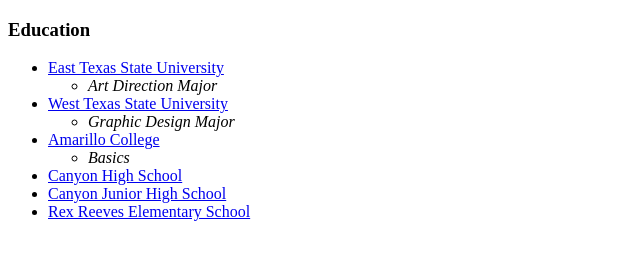
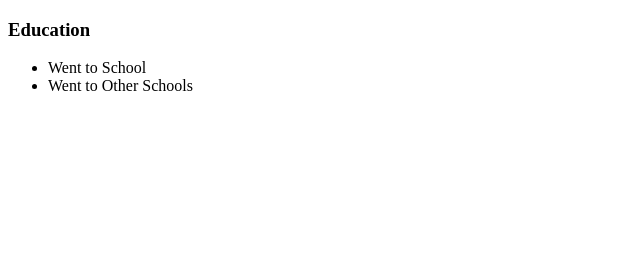
Before and after one commit to Pmurr123/site, a plain HTML site: page education.html in a window 1280 px wide. Shown: the whole page, without its empty margins (0-640 px from the left). Drawn offline with Linux system fonts and the light colour scheme.

Commit message:
Update education.html

```diff
--- a/education.html
+++ b/education.html
@@ -7,24 +7,8 @@
   <body>
     <h3>Education</h3>
     <ul>
-      <li><a href="https://new.tamuc.edu/">East Texas State University</a>
-        <ul>
-          <li><em>Art Direction Major</em></li>
-        </ul>
-      </li>
-      <li><a href="https://www.wtamu.edu/">West Texas State University</a>
-        <ul>
-          <li><em>Graphic Design Major</em></li>
-        </ul>
-      </li>
-      <li><a href="https://www.actx.edu/">Amarillo College</a>
-        <ul>
-          <li><em>Basics</em></li>
-        </ul>
-      </li>
-      <li><a href="https://chs.canyonisd.net/">Canyon High School</a></li>
-      <li><a href="https://cjh.canyonisd.net/">Canyon Junior High School</a></li>
-      <li><a href="https://rh.canyonisd.net/">Rex Reeves Elementary School</a></li>
+      <li>Went to School</li>
+      <li>Went to Other Schools</li>
     </ul>
   </body>
 </html>
```
